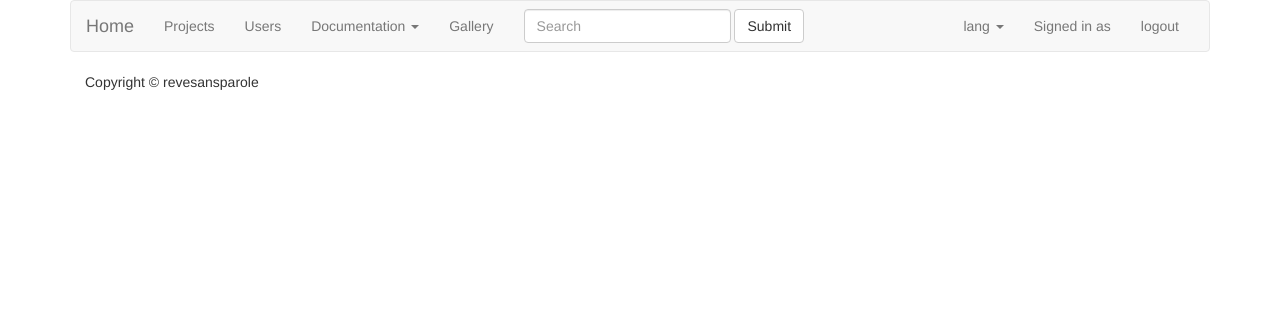
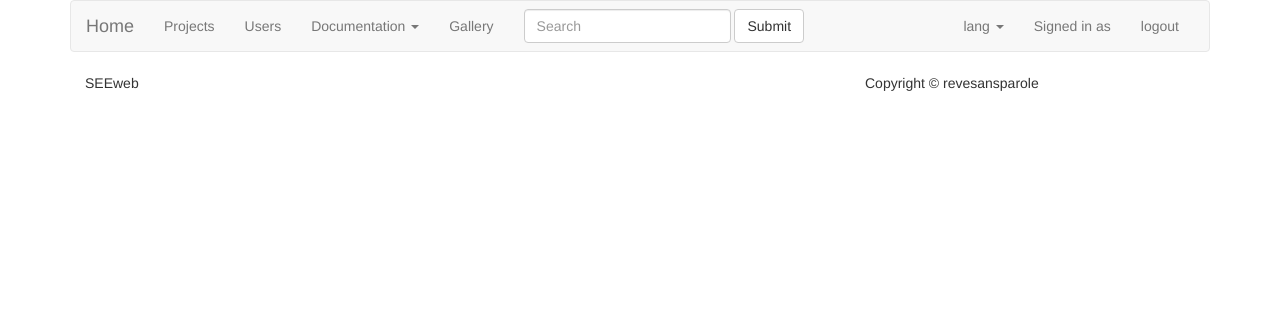
Before and after one commit to pradal/seeweb, a Python web app: template seeweb/templates/user/user_layout.html in a window 1280 px wide. Shown: the top 312 px of the page. Run offline with Jinja, Linux system fonts and the light colour scheme; the template is opened without the code that fills it, so the values that code supplies are empty; some libraries are stand-ins or nearby versions.

Commit message:
cosmetic changes

```diff
--- a/seeweb/templates/layout.html
+++ b/seeweb/templates/layout.html
@@ -107,17 +107,24 @@
         {% endfor %}
     </div>
 
+    <!-- Body -->
     <div class="container">
-        <!-- Body -->
+        <div class="col-md-12">
         {% block body %}
         {% endblock %}
+        </div>
     </div>
 
-    <!-- copyright -->
+    <!-- footer -->
     <footer class="footer">
         <div class="container">
-            <div class="copyright">
-            Copyright &copy; revesansparole
+            <div class="row">
+                <div class="col-md-8">
+                    SEEweb
+                </div>
+                <div class="copyright col-md-4">
+                Copyright &copy; revesansparole
+                </div>
             </div>
         </div>
     </footer>
--- a/seeweb/templates/user/user_layout.html
+++ b/seeweb/templates/user/user_layout.html
@@ -7,5 +7,5 @@
 
 {% block body %}
   {% block user_body %}
-  {% endblock user_body %}
-{% endblock body %}
+  {% endblock %}
+{% endblock %}
```
Also changed, not shown: seeweb/static/theme.css (+8 -0 lines).
